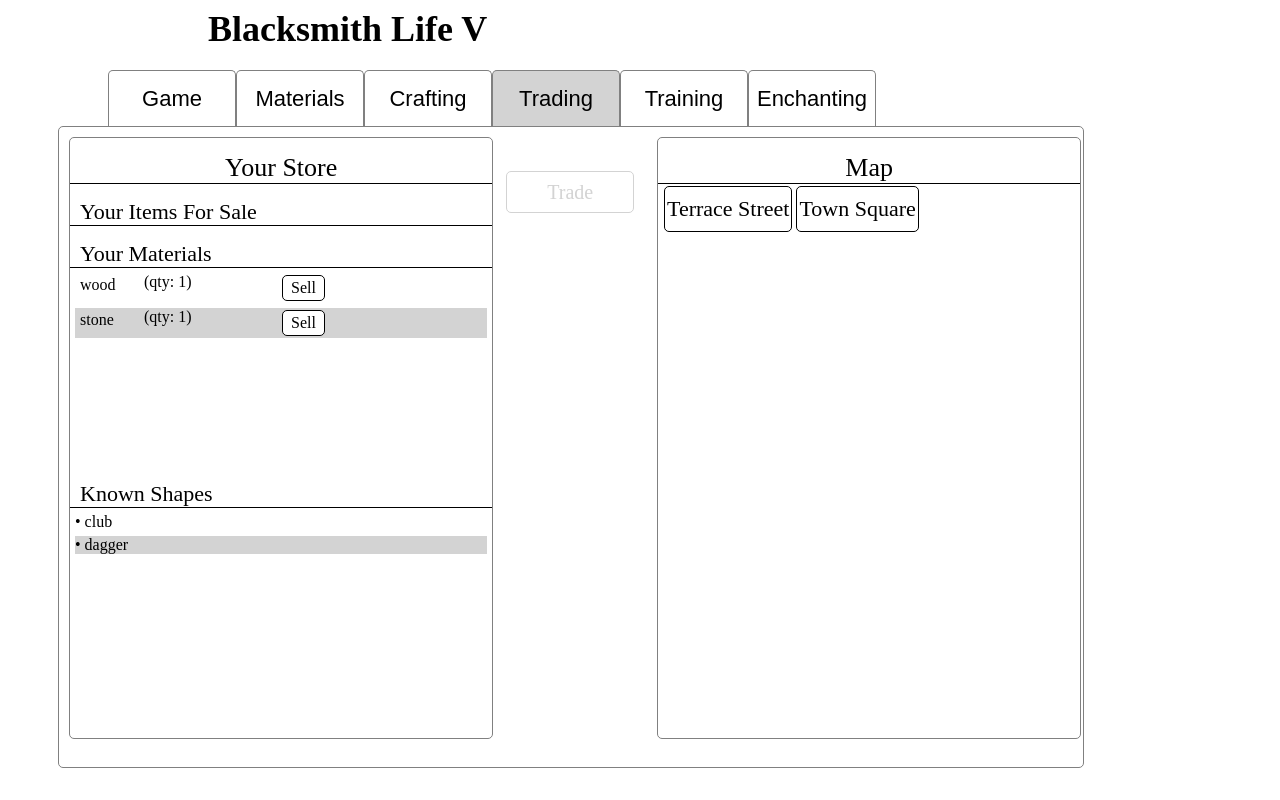
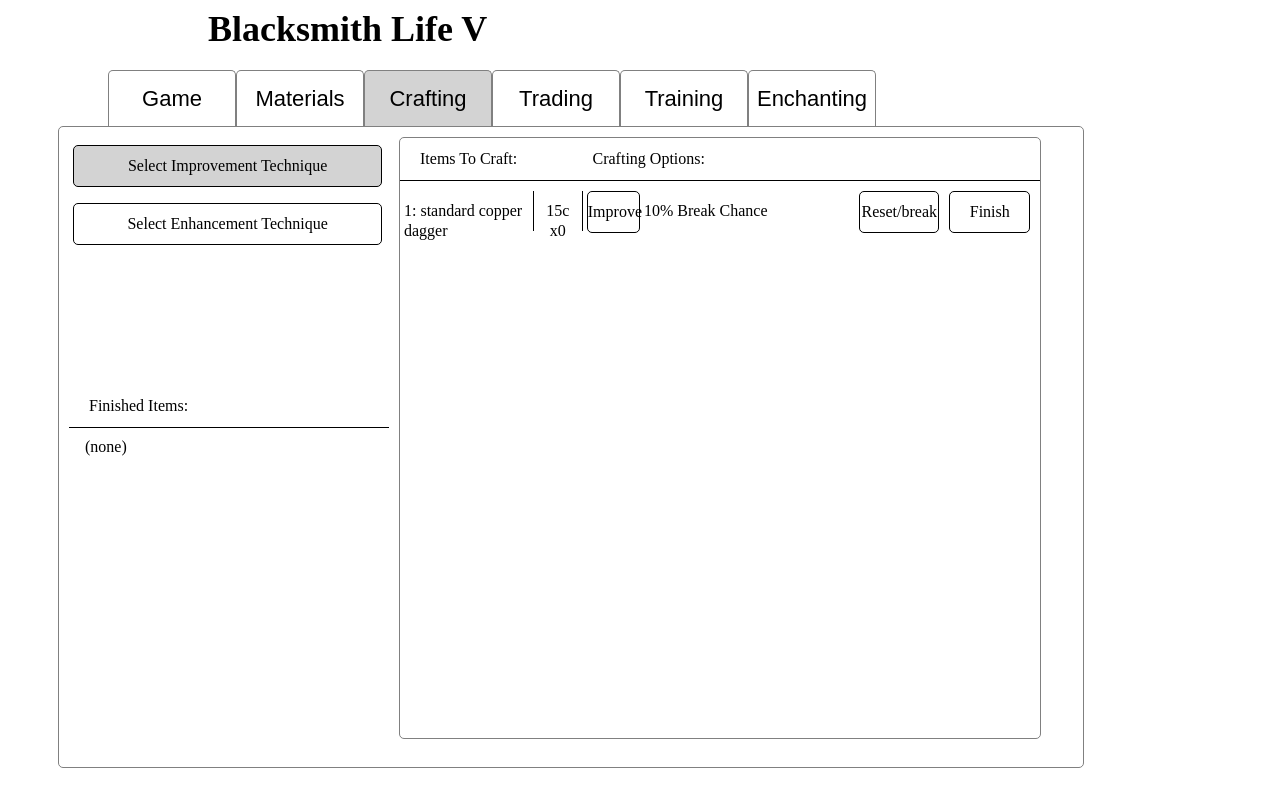
Before and after one commit to JFrederick25/Blacksmith-Life-v, an Angular app: page / in a window 1280 px wide. Built offline with nearby package versions, Linux system fonts and the light colour scheme.

Commit message:
11 files modified, 1 added

```diff
--- a/src/app/app.component.ts
+++ b/src/app/app.component.ts
@@ -7,7 +7,7 @@ import { PlayerData } from './models/playerData';
   styleUrls: ['./app.component.css'],
 })
 export class AppComponent {
-  selectedTab: string = 'Trading';
+  selectedTab: string = 'Crafting';
   playerData: PlayerData = new PlayerData();
 
   constructor() {
@@ -17,7 +17,8 @@ export class AppComponent {
       enchantment: null,
       improveScore: 0,
       enhanceScore: 0,
-      status: ''
+      status: '',
+      value: 15
     });
   }
 
--- a/src/app/components/crafting/crafting.component.css
+++ b/src/app/components/crafting/crafting.component.css
@@ -3,3 +3,14 @@
   font-size: 16px;
   margin: 8px 4px 16px 4px;
 }
+
+.value {
+  padding: 10px 4px;
+  height: 20px;
+  width: 4vw;
+  line-height: 20px;
+  text-align: center;
+  margin: 10px 4px;
+  border-left: 1px solid black;
+  border-right: 1px solid black;
+}
--- a/src/app/components/crafting/crafting.component.html
+++ b/src/app/components/crafting/crafting.component.html
@@ -90,10 +90,12 @@
       style="display: flex;"
     >
       <div
-        style="padding: 10px 4px; height: 20px; width: 350px; line-height: 20px; margin: 10px 0;"
+        style="padding: 10px 4px; height: 20px; width: 12vw; line-height: 20px; margin: 10px 0;"
       >
         {{ i + 1 }}: {{ formatDescription(item) }}
       </div>
+      <div class="value">{{getItemValue(item)}}c x{{itemEnhanceFactor(item)}} </div>
+
       <ng-container
         *ngIf="selectedMenu === 'Improvement'"
         [ngTemplateOutlet]="improve"
@@ -115,7 +117,7 @@
         style="margin: 10px 0 10px 10px; width: 100px; font-size: 16px;"
         (click)="reset(item)"
       >
-        Reset
+        Reset/break
       </div>
 
       <div
@@ -132,13 +134,13 @@
 <ng-template #improve let-item="item">
   <div
     class="option"
-    style="margin: 10px 0; width: 100px; font-size: 16px;"
+    style="margin: 10px 0; width: 4vw; font-size: 16px;"
     (click)="improveItem(item)"
   >
     Improve
   </div>
   <div
-    style="padding: 10px 4px; height: 20px; width: 350px; line-height: 20px; margin: 10px 0;"
+    style="padding: 10px 4px; height: 20px; width: 20vw; line-height: 20px; margin: 10px 0;"
   >
     10% Break Chance
   </div>
@@ -147,13 +149,13 @@
 <ng-template #enhance let-item="item">
   <div
     class="option"
-    style="margin: 10px 0; width: 100px; font-size: 16px;"
+    style="margin: 10px 0; width: 4vw; font-size: 16px;"
     (click)="enhanceItem(item)"
   >
     Enhance
   </div>
   <div
-    style="padding: 10px 4px; height: 20px; width: 350px; line-height: 20px; margin: 10px 0;"
+    style="padding: 10px 4px; height: 20px; width: 20vw; line-height: 20px; margin: 10px 0;"
   >
     20% Failure Chance
   </div>
@@ -162,13 +164,13 @@
 <ng-template #recovery let-item="item">
   <div
     class="option"
-    style="margin: 10px 0; width: 100px; font-size: 16px;"
+    style="margin: 10px 0; width: 4vw; font-size: 16px;"
     (click)="recoverItem(item)"
   >
     Recovery
   </div>
   <div
-    style="padding: 10px 4px; height: 20px; width: 350px; line-height: 20px; margin: 10px 0;"
+    style="padding: 10px 4px; height: 20px; width: 20vw; line-height: 20px; margin: 10px 0;"
   >
     30% Failure Chance
   </div>
--- a/src/app/components/crafting/crafting.component.ts
+++ b/src/app/components/crafting/crafting.component.ts
@@ -1,4 +1,5 @@
 import { Component, Input } from '@angular/core';
+import { __values } from 'tslib';
 import { CraftedItem } from '../../models/craftedItem';
 import { EnchantingWord } from '../../models/enchantingWord';
 import { FinishedItem } from '../../models/finishedItem';
@@ -8,6 +9,7 @@ import {
   getEnhanceWord,
   getMaterialAdjective,
 } from '../utility/formatter';
+import { lookupEnhanceBrokenFactor, lookupEnhancedValue, lookupImproveBrokenFactor, lookupImprovedValue, lookupTotalEnhancementFactor } from '../utility/lookup';
 
 @Component({
   selector: 'crafting',
@@ -18,6 +20,19 @@ export class CraftingComponent {
   @Input() playerData: PlayerData;
 
   selectedMenu: string = 'Improvement';
+
+  getItemValue(item: CraftedItem): number {
+    const improveFactor: number = lookupImprovedValue(item.improveScore);
+    const enhanceFactor: number = lookupEnhancedValue(item.enhanceScore);
+    const brokenEnhanceFactor: number = lookupEnhanceBrokenFactor(item);
+    const brokenImproveFactor: number = lookupImproveBrokenFactor(item);
+
+    return Math.max(0, Math.trunc((item.value + (improveFactor * brokenImproveFactor)) * (1 + enhanceFactor - brokenEnhanceFactor )));
+  }
+
+  itemEnhanceFactor(item: CraftedItem): number {
+    return Math.round(lookupTotalEnhancementFactor(item.enhanceScore) * 100) / 100;
+  }
 
   setBackgroundColor(value: string) {
     if (this.selectedMenu === value) {
@@ -62,7 +77,9 @@ export class CraftingComponent {
   }
 
   reset(item: CraftedItem) {
+    if (item.status === 'broken')
     item.status = '';
+    else item.status = 'broken'
   }
 
   improveItem(item: CraftedItem) {
@@ -103,14 +120,15 @@ export class CraftingComponent {
   finishItem(item: CraftedItem) {
     const finishedItem: FinishedItem = {
       name: this.formatDescription(item),
-      value: 2 + item.enhanceScore + item.improveScore,
+      value: this.getItemValue(item),
       craftedItem: {
         enchantment: item.enchantment,
         material: item.material,
         shape: item.shape,
         status: item.status,
         enhanceScore: item.enhanceScore,
-        improveScore: item.improveScore
+        improveScore: item.improveScore,
+        value: item.value
       },
     }
 
--- a/src/app/components/materials/materials.component.html
+++ b/src/app/components/materials/materials.component.html
@@ -8,7 +8,7 @@
       >
         Select Material
       </div>
-      <div style="line-height: 6vh; font-size:18px;">: {{ selectedMat }}</div>
+      <div *ngIf="selectedMat" style="line-height: 6vh; font-size:18px;">: {{ selectedMat }} {{selectedMatValue}}c</div>
     </div>
 
     <div style="display: flex;">
@@ -19,7 +19,7 @@
       >
         Select Shape
       </div>
-      <div style="line-height: 6vh; font-size:18px;">: {{ selectedShape }}</div>
+      <div *ngIf="selectedShape" style="line-height: 6vh; font-size:18px;">: {{ selectedShape }} {{selectedShapeValue}}c</div>
     </div>
 
     <div style="display: flex;">
@@ -30,9 +30,12 @@
       >
         Select Enchantment
       </div>
-      <div style="line-height: 6vh; font-size:18px;">: {{ selectedEnch }}</div>
+      <div *ngIf="selectedEnch" style="line-height: 6vh; font-size:18px;">: {{ selectedEnch }} {{selectedEnchValue}}c </div>
     </div>
 
+    <div *ngIf="!disabled" style="padding: 12px 20px; font-size: 26px; text-align: center; border-top: 1px dashed gray;">
+      "{{formatDescription()}}" {{buildItemValue}}c
+    </div>
     <div style="display: flex;">
       <div
         class="option craft"
--- a/src/app/components/materials/materials.component.ts
+++ b/src/app/components/materials/materials.component.ts
@@ -1,7 +1,10 @@
 import { Component, Input } from '@angular/core';
 import { CraftedItem } from '../../models/craftedItem';
+import { EnchantingWord } from '../../models/enchantingWord';
 import { Material } from '../../models/material';
 import { PlayerData } from '../../models/playerData';
+import { getEnchantingAdjective, getMaterialAdjective } from '../utility/formatter';
+import { lookupEnchValue, lookupMaterialValue, lookupShapeValue } from '../utility/lookup';
 
 @Component({
   selector: 'materials',
@@ -34,11 +37,55 @@ export class MaterialsComponent {
   selectedShape: string = '';
   selectedEnch: string = '';
 
+  get selectedMatValue(): number {
+    return lookupMaterialValue(this.selectedMat);
+  }
+
+  get selectedShapeValue(): number {
+    return lookupShapeValue(this.selectedShape);
+  }
+
+  get selectedEnchValue(): number {
+    return lookupEnchValue(this.selectedEnch);
+  }
+
+  get buildItemValue(): number {
+    let val = 0;
+    if (this.selectedMat) {
+      val += this.selectedMatValue;
+    }
+    if (this.selectedShape) {
+      val += this.selectedShapeValue
+    }
+    if (this.selectedEnch) {
+      val += this.selectedEnchValue
+    }
+    return val;
+  }
+
   get disabled(): boolean {
     const hasEnoughMaterial = this.selectedMat
       ? this.playerData.knownMaterialQuantity.get(this.selectedMat) <= 0
       : true;
     return !this.selectedMat || !this.selectedShape || hasEnoughMaterial;
+  }
+
+  formatDescription(): string {
+    const materialWord: string = getMaterialAdjective(this.selectedMat);
+    const shapeWord: string = this.selectedShape;
+    const enchantingWord: EnchantingWord = getEnchantingAdjective(
+      this.selectedEnch
+    );
+
+    let formattedWord = 'standard ' + materialWord + ' ' + shapeWord;
+
+    if (enchantingWord.pos) {
+      formattedWord = enchantingWord.adj + ' ' + formattedWord;
+    } else {
+      formattedWord = formattedWord + ' ' + enchantingWord.adj;
+    }
+
+    return formattedWord;
   }
 
   disabledMat(mat: Material) {
@@ -72,14 +119,29 @@ export class MaterialsComponent {
       return;
     }
 
+    if (val.name === this.selectedMat) {
+      this.selectedMat = null;
+      return;
+    }
+
     this.selectedMat = val.name;
   }
 
   clickedShape(val: string) {
+    if (val === this.selectedShape) {
+      this.selectedShape = null;
+      return;
+    }
+
     this.selectedShape = val;
   }
 
   clickedEnchantment(val: string) {
+    if (val === this.selectedEnch) {
+      this.selectedEnch = null;
+      return;
+    }
+
     this.selectedEnch = val;
   }
 
@@ -100,6 +162,7 @@ export class MaterialsComponent {
       improveScore: 0,
       enhanceScore: 0,
       status: '',
+      value: this.buildItemValue
     };
     this.playerData.craftedItems.push(this.craftedItem);
 
--- a/src/app/components/trading/trading.component.html
+++ b/src/app/components/trading/trading.component.html
@@ -29,11 +29,12 @@
     <div *ngIf="sellList.length > 0 || buyList.length > 0"
       style="border: 1px solid black; border-radius: 5px; padding: 2px; margin-top: 4px; font-size: 20px; font-weight: bold;"
     >
-      <span *ngIf="totalSellCost - totalBuyCost > 0">Profit:</span> <span *ngIf="totalSellCost - totalBuyCost < 0">Cost:</span> {{ totalSellCost - totalBuyCost }}
+      <span *ngIf="totalSellCost - totalBuyCost > 0">Profit:</span> <span *ngIf="totalSellCost - totalBuyCost < 0">Cost:</span> {{ totalSellCost - totalBuyCost }}c
     </div>
     <div class="option" style="font-size: 20px;" [ngClass]="{ disabled: disabled }" (click)="trade()">
       Trade
     </div>
+    utility/vendorProvider.ts
   </div>
 
   <div class="viewport" style="width: 33vw;">
--- a/src/app/components/utility/formatter.ts
+++ b/src/app/components/utility/formatter.ts
@@ -2,7 +2,8 @@ import { EnchantingWord } from "../../models/enchantingWord";
 
 export function getMaterialAdjective(word: string): string {
   switch (word) {
-    case "wood" : return "wooden";
+    case 'wood' : return 'wooden';
+    case 'gold' : return 'golden';
   }
 
   return word;
@@ -10,7 +11,7 @@ export function getMaterialAdjective(word: string): string {
 
 export function getEnchantingAdjective(word: string): EnchantingWord {
   switch (word) {
-    case "magic": return {adj: "magical", pos: true};
+    case 'magic': return {adj: 'magical', pos: true};
   }
 
   return {adj: '', pos: false};
@@ -18,19 +19,19 @@ export function getEnchantingAdjective(word: string): EnchantingWord {
 
 export function getEnhanceWord(score: number): string {
   switch (score) {
-    case -2: return "crude";
-    case -1: return "flawed";
-    case 0: return "standard";
-    case 1: return "good";
-    case 2: return "improved";
-    case 3: return "great";
-    case 4: return "excelent";
-    case 5: return "master";
-    case 6: return "perfect";
-    case 7: return "ultimate";
+    case -2: return 'crude';
+    case -1: return 'flawed';
+    case 0: return 'standard';
+    case 1: return 'good';
+    case 2: return 'improved';
+    case 3: return 'great';
+    case 4: return 'excelent';
+    case 5: return 'master';
+    case 6: return 'perfect';
+    case 7: return 'ultimate';
   }
 
-  if (score > 7) return "ultimate +" + (score - 7);
+  if (score > 7) return 'ultimate +' + (score - 7);
 
-  if (score < -2) return "garbage";
+  if (score < -2) return 'garbage';
 }
--- a/src/app/components/utility/lookup.ts
+++ b/src/app/components/utility/lookup.ts
@@ -1,9 +1,133 @@
+import { CraftedItem } from '../../models/craftedItem';
+
 export function lookupMaterialValue(material: string): number {
-  switch(material) {
-    case 'stone': return 1;
-    case 'wood': return 1;
-    case 'copper': return 1;
-    case 'silver': return 4;
-    case 'gold': return 30;
+  switch (material) {
+    case 'wood':
+      return 1;
+    case 'stone':
+      return 2;
+    case 'copper':
+      return 5;
+    case 'tin':
+      return 8;
+    case 'silver':
+      return 15;
+    case 'gold':
+      return 40;
   }
 }
+
+export function lookupShapeValue(shape: string): number {
+  switch (shape) {
+    case 'club':
+      return 5;
+    case 'dagger':
+      return 10;
+    case 'axe':
+      return 15;
+    case 'sword':
+      return 25;
+  }
+}
+
+export function lookupEnchValue(ench: string): number {
+  switch (ench) {
+    case 'magic':
+      return 50;
+  }
+}
+
+export function lookupImproveScoreFactor(score: number): number {
+  if (score >= 1 && score < 4) return 5;
+  if (score >= 4 && score < 8) return 4;
+  if (score >= 8 && score < 12) return 3;
+  if (score >= 12 && score < 16) return 2;
+  if (score >= 16) return 1;
+
+  return 0;
+}
+
+export function lookupImprovedValue(score): number {
+  let val = lookupImproveScoreFactor(score);
+  if (score > 1) {
+    val += lookupImprovedValue(score - 1);
+  }
+  return val;
+}
+
+export function lookupEnhancetScoreFactor(score: number): number {
+  switch (score) {
+    case 0:
+      return 0;
+    case 1:
+      return 0.15;
+    case 2:
+      return 0.25;
+    case 3:
+      return 0.35;
+    case 4:
+      return 0.45;
+    case 5:
+      return 0.6;
+    case 6:
+      return 0.75;
+    case 7:
+      return 0.9;
+  }
+
+  if (score < 0) return -0.25;
+
+  if (score >= 7) return 1.3;
+}
+
+export function lookupTotalEnhancementFactor(score): number {
+  let val = lookupEnhancetScoreFactor(score);
+  if (score > 1) {
+    val += lookupTotalEnhancementFactor(score - 1);
+  }
+  return val;
+}
+
+export function lookupEnhancedValue(score): number {
+  let val = lookupEnhancetScoreFactor(score);
+  if (score > 1) {
+    val += lookupEnhancedValue(score - 1);
+  }
+  return val;
+}
+
+export function lookupEnhanceBrokenFactor(item: CraftedItem): number {
+  if (item.status !== 'broken') {
+    return 0;
+  }
+
+  const baseBreakFactor: number = 0.9;
+  let enhanceBreakFactor = 0;
+  const totalEnhanceFactor = lookupTotalEnhancementFactor(item.enhanceScore);
+  if (totalEnhanceFactor > 0 && totalEnhanceFactor < 1)
+    enhanceBreakFactor = item.enhanceScore * 0.1;
+  else if (totalEnhanceFactor > 1 && totalEnhanceFactor < 3)
+    enhanceBreakFactor = item.enhanceScore * 0.17;
+  else if (totalEnhanceFactor > 3 && totalEnhanceFactor < 6)
+    enhanceBreakFactor = item.enhanceScore * 0.24;
+  else if (totalEnhanceFactor > 6)
+    enhanceBreakFactor = item.enhanceScore * 0.32;
+
+  return baseBreakFactor + enhanceBreakFactor;
+}
+
+export function lookupImproveBrokenFactor(item: CraftedItem): number {
+  if (item.status !== 'broken') {
+    return 1;
+  }
+
+  const baseBreakFactor: number = 0.1;
+  let improvedBreakFactor = 0;
+  if (item.improveScore > 0) improvedBreakFactor += item.improveScore * 0.1;
+  if (item.improveScore > 4) improvedBreakFactor += item.improveScore * 0.05;
+  if (item.improveScore > 8) improvedBreakFactor += item.improveScore * 0.03;
+  if (item.improveScore > 12) improvedBreakFactor += item.improveScore * 0.02;
+  if (item.improveScore > 16) improvedBreakFactor += item.improveScore * 0.01;
+
+  return baseBreakFactor + improvedBreakFactor;
+}
--- /dev/null
+++ b/src/app/components/utility/vendorLookup.ts
@@ -0,0 +1,6 @@
+export function lookupVendorMaterialValue(material: string): number {
+  switch (material) {
+    case 'wood': return 3;
+    case 'stone': return 4;
+  }
+}
--- a/src/app/models/craftedItem.ts
+++ b/src/app/models/craftedItem.ts
@@ -5,4 +5,5 @@ export class CraftedItem {
   improveScore?: number;
   enhanceScore?: number;
   status: string;
+  value: number;
 }
--- a/src/app/models/playerData.ts
+++ b/src/app/models/playerData.ts
@@ -32,7 +32,7 @@ export class PlayerData {
   }
 
   getInitialVendors(): Vendor[] {
-    const ven_1: Vendor = {
+    const mark: Vendor = {
       name: 'Mark',
       location: 'Terrace Street',
       materials_List: ['stone', 'copper'],
@@ -48,7 +48,7 @@ export class PlayerData {
       shape_cost: new Map([['axe', 50]]),
     };
 
-    const ven_2: Vendor = {
+    const david: Vendor = {
       name: 'David',
       location: 'Town Square',
       materials_List: ['copper', 'silver', 'gold'],
@@ -66,6 +66,6 @@ export class PlayerData {
       shape_cost: new Map([['sword', 85]]),
     };
 
-    return [ven_1, ven_2];
+    return [mark, david];
   }
 }
```
